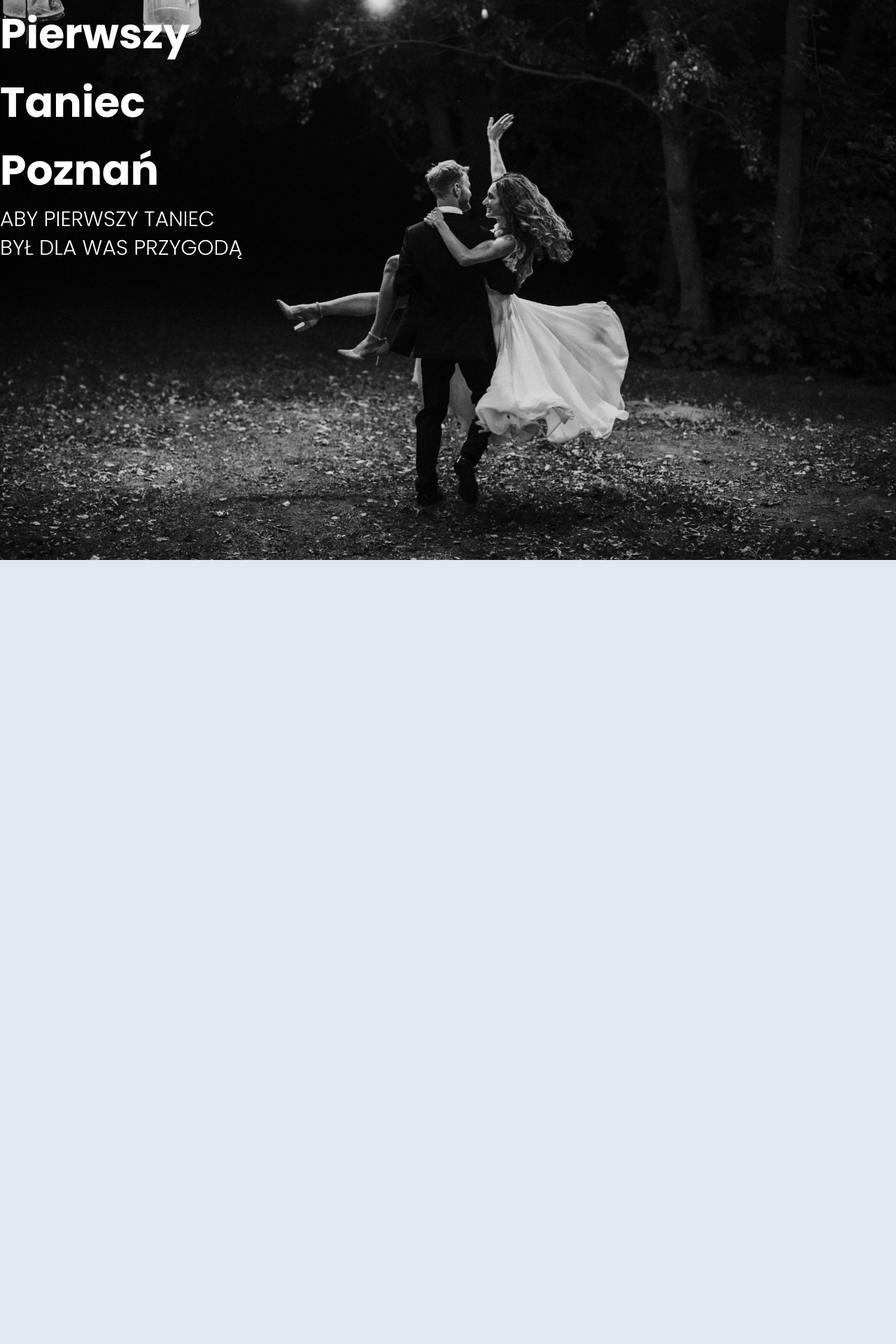
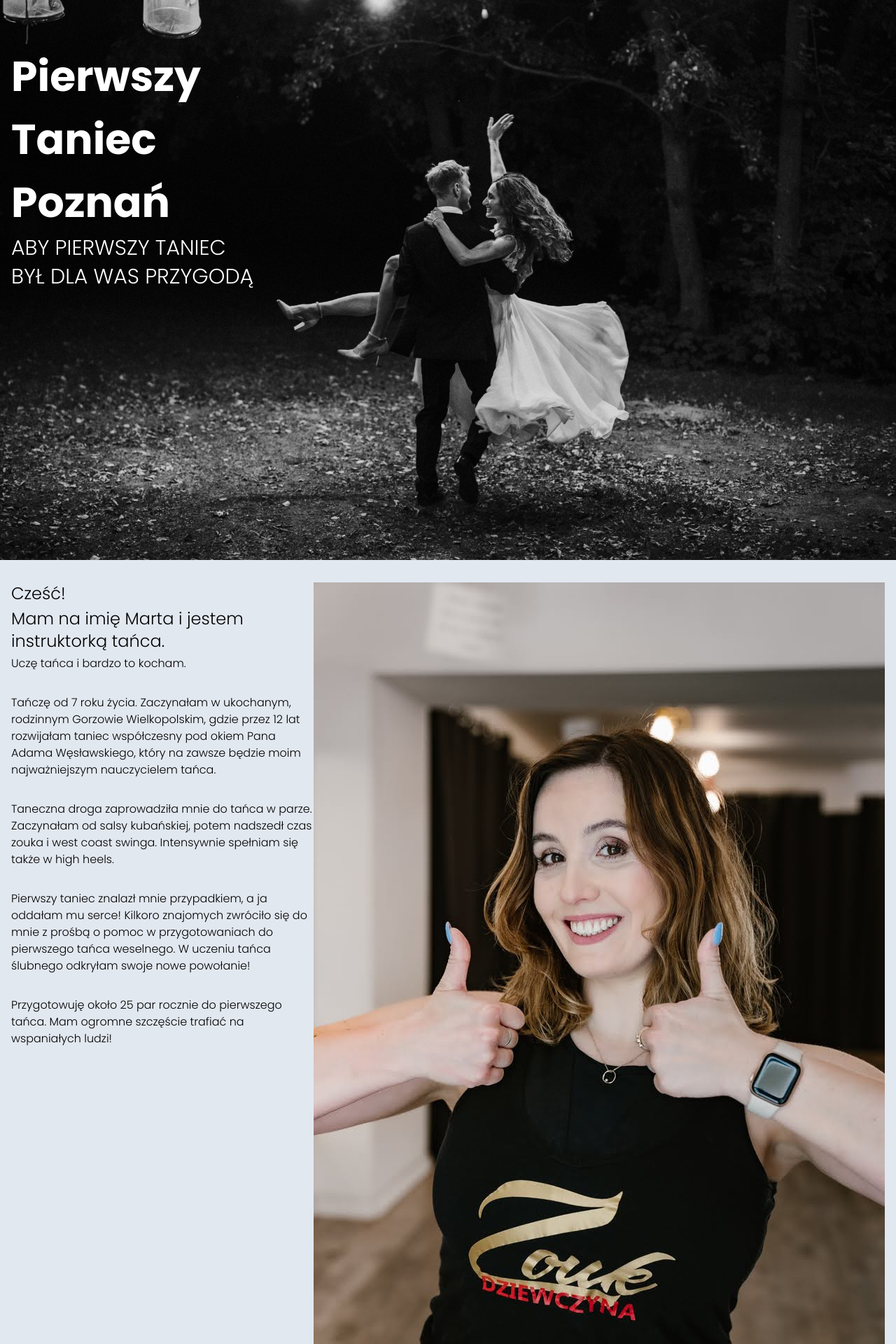
Before and after one commit to kainpets/marta_SPA, a Next.js app: page / in a window 1280 px wide. Shown: the top 1920 px of the page at 70% size. Before the commit the page ends 800 px from the top, so only its background shows below. Built offline with nearby package versions, Linux system fonts and the light colour scheme.

Commit message:
o mnie section

```diff
--- a/src/app/page.tsx
+++ b/src/app/page.tsx
@@ -1,23 +1,50 @@
 import Image from 'next/image'
 import juliaMilosz from "/public/Julia&Miłosz_672.jpg"
+import martaKciuki from "/public/martazkciukami.jpg"
 
 export default function Home() {
   return (
-    <main className="min-h-screen overflow-y-hidden">
-      <div className="relative h-screen w-screen">
+    <main className="min-h-screen overflow-y-hidden ">
+      {/* landing page */}
+      <div className="relative h-screen w-screen pt-16 px-4">
         <Image
           src={juliaMilosz}
           alt='Tańcząca, zakochana para weselna'
           fill={true}
           sizes='100vw'
+          placeholder='blur'
+          priority={true}
           className='absolute z-[-1] object-cover h-full w-full top-0' />
-          <div className="flex flex-col max-w-sm text-white">
-            <h1 className="text-6xl leading-relaxed font-black">Pierwszy Taniec Poznań</h1>
-            <h5 className="text-3xl leading-snug">ABY PIERWSZY TANIEC <br></br> BYŁ DLA WAS PRZYGODĄ</h5>
-          </div>
+        <div className="flex flex-col max-w-sm text-white">
+          <h1 className="text-6xl leading-normal font-black">Pierwszy Taniec Poznań</h1>
+          <h5 className="text-3xl leading-snug">ABY PIERWSZY TANIEC <br></br> BYŁ DLA WAS PRZYGODĄ</h5>
+        </div>
       </div>
-      <div>
+      {/* o mnie */}
+      <div className='sm:flex pt-8 px-4'>
+        <div className="flex flex-col gap-1">
+          <h2 className="text-2xl">Cześć!</h2>
+          <h2 className="text-2xl">Mam na imię Marta i jestem <br />instruktorką tańca.</h2>
+          <p>Uczę tańca i bardzo to kocham.</p>
+          <br />
+          <p>
+            Tańczę od 7 roku życia. Zaczynałam w ukochanym, rodzinnym Gorzowie Wielkopolskim, gdzie przez 12 lat rozwijałam taniec współczesny pod okiem Pana Adama Węsławskiego, który na zawsze będzie moim najważniejszym nauczycielem tańca.
+          </p>
+          <br />
+          <p>
+            Taneczna droga zaprowadziła mnie do tańca w parze. Zaczynałam od salsy kubańskiej, potem nadszedł czas zouka
+            i west coast swinga. Intensywnie spełniam się także w high heels.
+          </p>
+          <br />
+          <p>
+            Pierwszy taniec znalazł mnie przypadkiem, a ja oddałam mu serce! Kilkoro znajomych zwróciło się do mnie z prośbą o pomoc w przygotowaniach do pierwszego tańca weselnego. W uczeniu tańca ślubnego odkryłam swoje nowe powołanie!
+          </p>
+          <br />
+          <p>
+            Przygotowuję około 25 par rocznie do pierwszego tańca. Mam ogromne szczęście trafiać na wspaniałych ludzi! </p>
         </div>
+        <Image src={martaKciuki} sizes='100vw' placeholder="blur" alt="Uśmiechnięta Marta z dwoma kciukami w górze" className='object-scale-down' />
+      </div>
 
     </main>
   )
```
